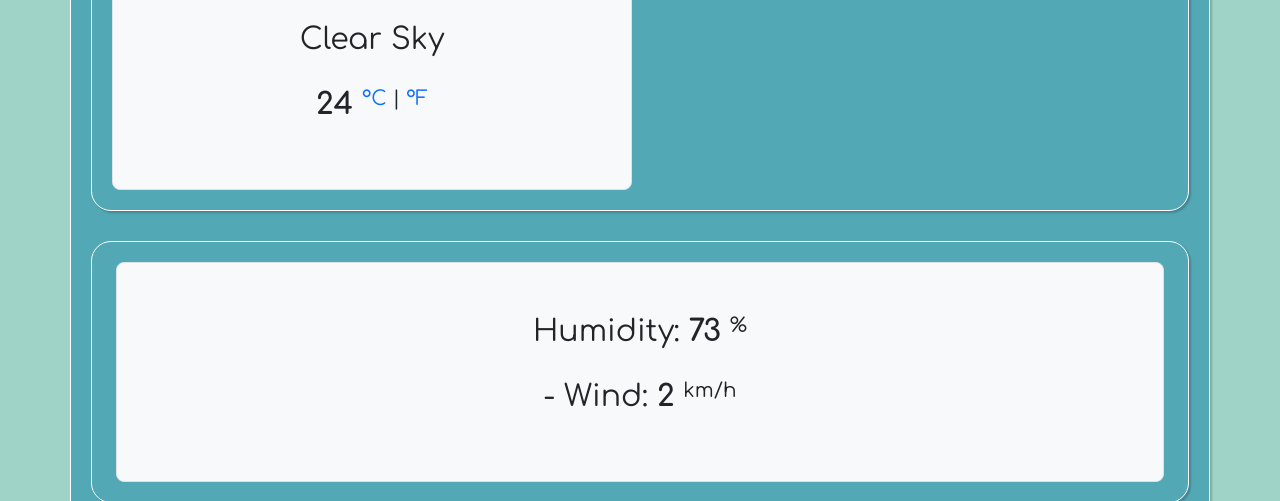
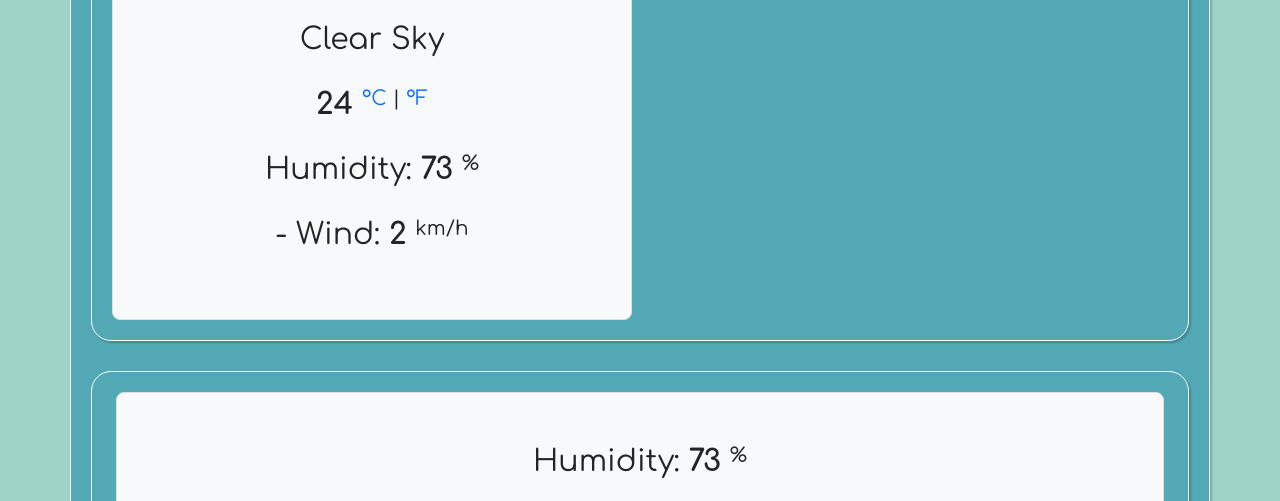
Before and after one commit to KatQueen101/weather-app-git, a plain HTML site: page index.html in a window 1280 px wide. Shown: the part 315-816 px from the top of the page. Drawn offline with nearby package versions, Linux system fonts and the light colour scheme; no server answers.

Commit message:
Update index.html

```diff
--- a/index.html
+++ b/index.html
@@ -70,6 +70,16 @@
                     <a href="#" id="celsius-link" class="active">°C</a> |
                     <a href="#" id="fahrenheit-link">°F</a></span>
                 </li>
+                <li>
+                Humidity:
+                  <span class="bold" id="humidity"> 73</span>
+                  <span class="little">%</span>
+                </li>
+                <li>
+                -  Wind:
+                  <span class="bold" id="wind"> 2</span>
+                  <span class="little">km/h</span>
+              </li>
               </ul>
             </div>
           </div>
```
